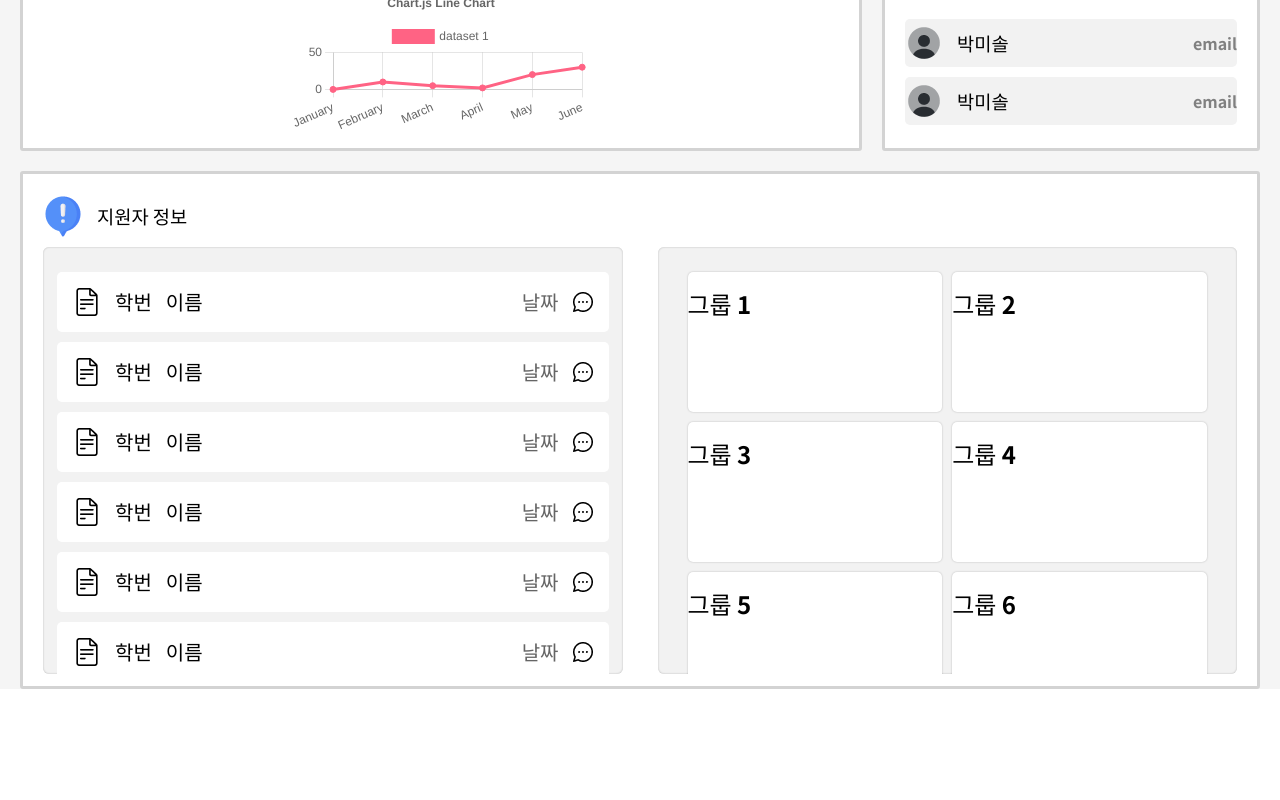
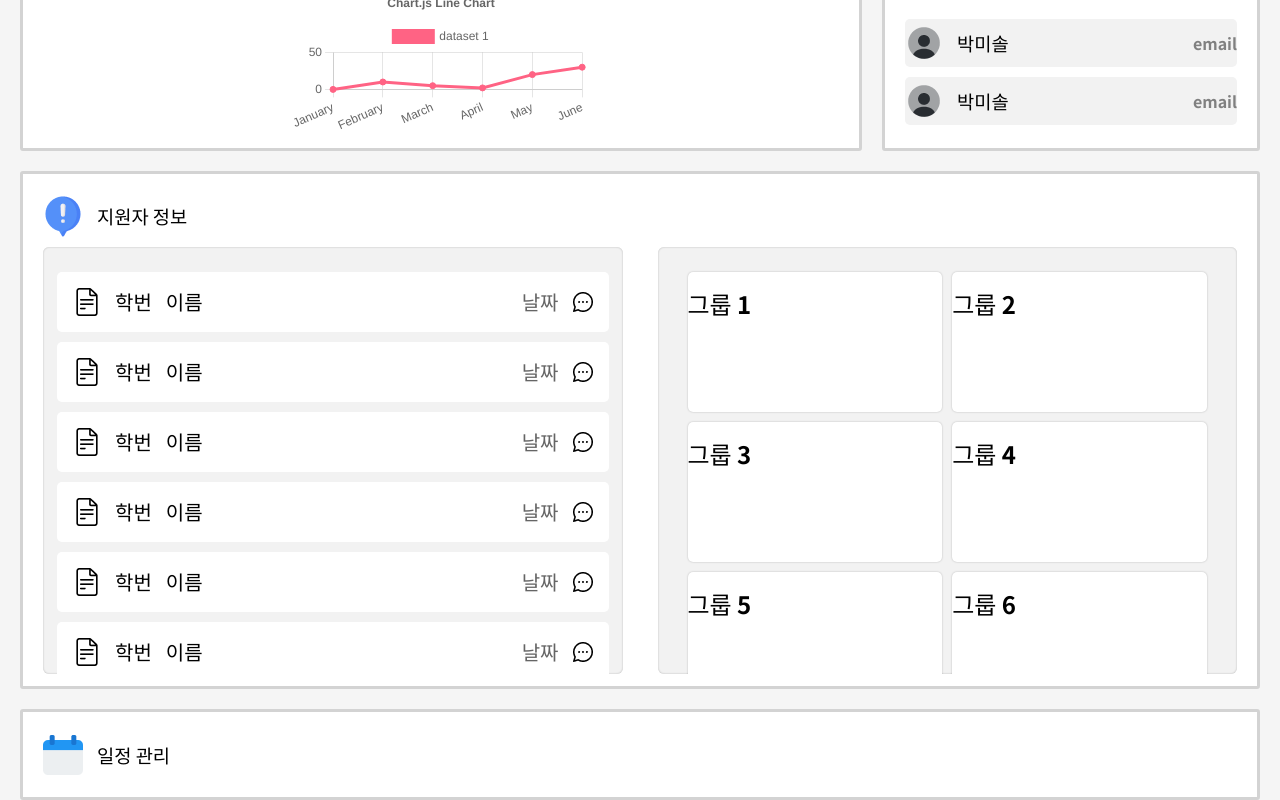
Before and after one commit to gsainfoteam/ziggle-ams-fe, a React (Vite) app: page /1 in a window 1280 px wide. Shown: the part 498-1298 px from the top of the page. Before the commit the page ends 1187 px from the top, so only its background shows below. Built offline with nearby package versions, Linux system fonts and the light colour scheme.

Commit message:
✨ schedule management

```diff
--- /dev/null
+++ b/src/pages/Dashboard/components/ScheduleManagement.tsx
@@ -0,0 +1,17 @@
+import styled from "styled-components";
+
+import calander from "../assets/calander.png";
+import { Logo, Section } from "./Common";
+
+const ScheduleManagement = () => {
+  return (
+    <Section>
+      <Logo>
+        <img src={calander} alt="calander icon" />
+        <h3>일정 관리</h3>
+      </Logo>
+    </Section>
+  );
+};
+
+export default ScheduleManagement;
--- a/src/pages/Dashboard/dashboard.tsx
+++ b/src/pages/Dashboard/dashboard.tsx
@@ -5,6 +5,7 @@ import ApplicantInfo from "./components/ApplicantInfo";
 import ApplicantTrend from "./components/ApplicantTrend";
 import ManagementBar from "./components/ManagementBar";
 import ManagerInfo from "./components/ManagerInfo";
+import ScheduleManagement from "./components/ScheduleManagement";
 const Container = styled.div`
   display: flex;
   flex-direction: column;
@@ -35,6 +36,7 @@ const Dashboard = () => {
         <ManagerInfo></ManagerInfo>
       </Flex>
       <ApplicantInfo></ApplicantInfo>
+      <ScheduleManagement></ScheduleManagement>
     </Container>
   );
 };
```
